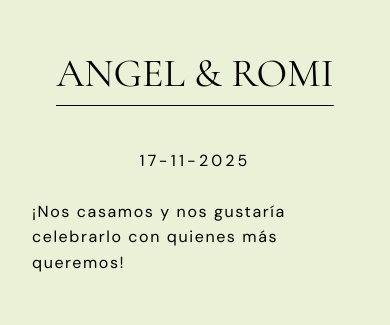
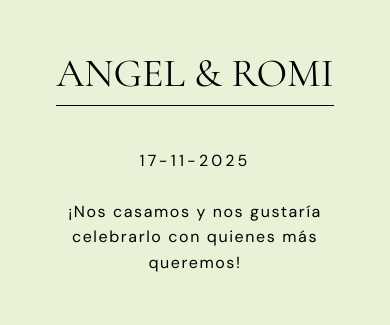
Before and after one commit to yamilamperez/landing-wedding, a React (Vite) app: page / in a window 390 px wide. Shown: the part 118-443 px from the top of the page. Built offline with nearby package versions, Linux system fonts and the light colour scheme.

Commit message:
Responsive prueba

```diff
--- a/src/styles/components/Header.css
+++ b/src/styles/components/Header.css
@@ -26,4 +26,5 @@
   font-size: 1rem;
   padding-top: 3vh;
   letter-spacing: 0.1rem;
+  text-align: center;
 }
--- a/src/styles/global.css
+++ b/src/styles/global.css
@@ -38,3 +38,10 @@ h2 {
 .row-item-2 {
   flex: 2;
 }
+
+
+@media screen and (max-width:720px) {
+.row-container {
+  flex-direction: column;
+}
+}
```
